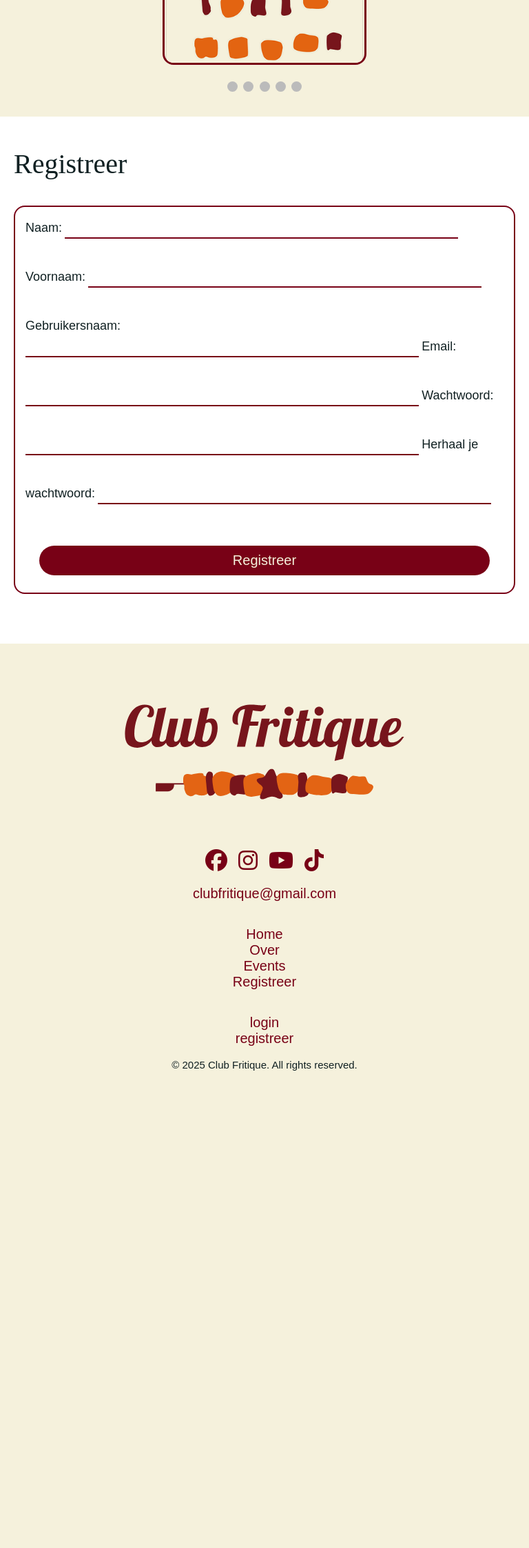
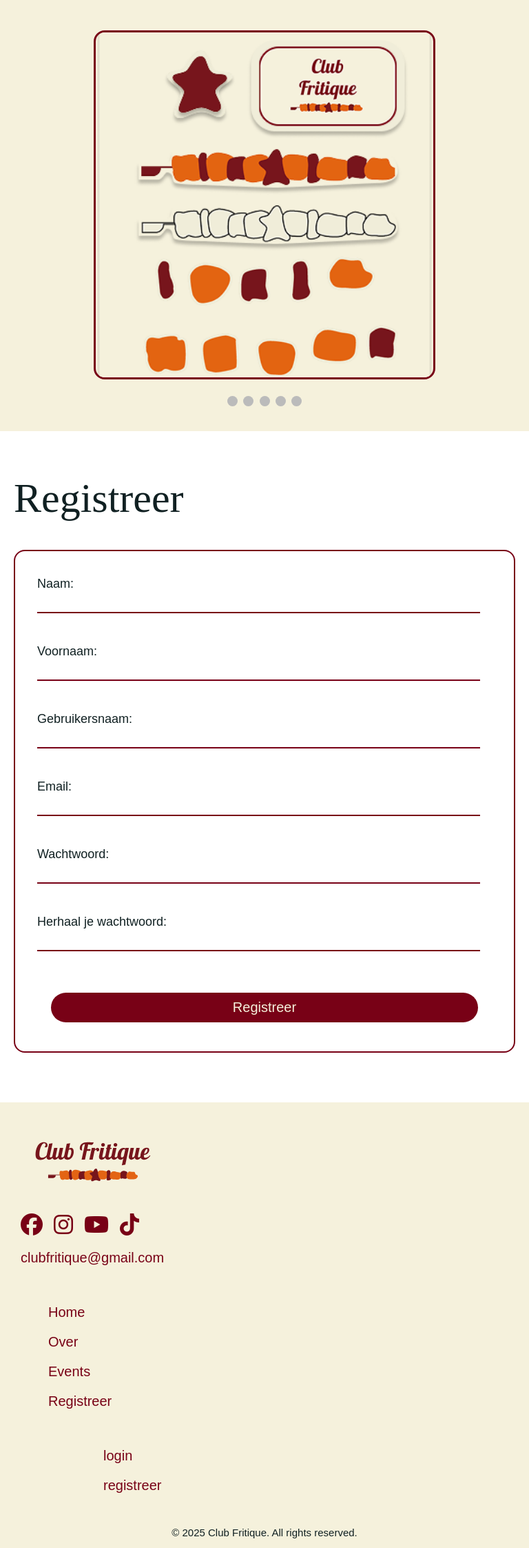
Before and after one commit to femkegoos/ClubFritique, a PHP site: page / in a window 768 px wide. Shown: the part 4200-6444 px from the top of the page at 69% size. Before the commit the page ends 5752 px from the top, so only its background shows below. Run offline with PHP 8.4, Linux system fonts and the light colour scheme; some libraries are stand-ins or nearby versions; some web fonts are replaced.

Commit message:
feat: responsive tablet

```diff
--- a/index.html
+++ b/index.html
@@ -15,7 +15,7 @@
 
 <body>
 	<header>
-
+		<div class="containerDesktop">
 		<img class="logo" src="img/logo_club_fritique.svg" alt="Logo"></img>
 		<!--Mobile menu-->
 		<div id="mySidepanel" class="sidepanel">
@@ -34,11 +34,11 @@
 			<a href="#over">Over</a>
 			<a href="#events">Events</a>
 			<a class="primary_button" href="#registreer">Registreer</a>
-		</div>
+		</div></div>
 	</header>
 
 
-	<div class="hero" id="home">
+	<div class="hero" id="home"><div class="containerDesktop">
 		<div class="illustrations">
 			<img class="snack1" src="img/Sate_onderdeel_1.svg" alt="frituur snackjes"></img>
 			<img class="snack2" src="img/Sate_onderdeel_3.svg" alt="frituur snackjes"></img>
@@ -53,10 +53,10 @@
 			gedurfde experiment of verborgen lokale parel een eerlijke
 			tasting, bespreking en beoordeling.</p>
 		<a class="primary_button" href="#">Word lid!</a>
-		<a class="secondary_button" href="#">Merch</a>
+		<a class="secondary_button" href="#">Merch</a></div>
 	</div>
 
-	<div class="over" id="over">
+	<div class="over" id="over"><div class="containerDesktop">
 		<h1>Over</h1>
 		<h2>Wij zijn Club Fritique</h2>
 		<p>Wij zijn Club Fritique, een trotse Belgische club die de unieke
@@ -79,10 +79,10 @@
 				frituren in heel België vieren.</p>
 			<img src="img/mockup app.png" alt="Een mockup van onze mobiele app">
 			<a class="primary_button" href="#">Download</a>
-		</div>
+		</div></div>
 	</div>
 
-	<div class="events" id="events">
+	<div class="events" id="events"><div class="containerDesktop">
 		<h1>Events</h1>
 		<div class="items">
 			<div class="item">
@@ -110,13 +110,14 @@
 				<p>Elke maand komen wij samen om een gezamenlijke review meetup te doen waarbij we samen snacks proeven
 					en reviewen.</p>
 			</div>
-			<a class="primary_button" href="#">See more</a>
-		</div>
+			</div>
+			<a class="primary_button" href="#">See more</a></div>
+
 
 	</div>
 
 
-	<div class="merch" id="merch">
+	<div class="merch" id="merch"><div class="containerDesktop">
 		<h1>Merch</h1>
 		<div class="carousel">
 			<div class="carousel-track">
@@ -150,10 +151,10 @@
 				<span class="dot" onclick="currentSlide(5)"></span>
 			</div>
 
-		</div>
+		</div></div>
 </div>
 
-		<div class="registreer" id="registreer">
+		<div class="registreer" id="registreer"><div class="containerDesktop">
 			<h1>Registreer</h1>
 			<form action="" method="post">
 				<label for="name">Naam:</label>
@@ -176,10 +177,10 @@
 
 
 				<a class="primary_button" type="submit" value="Registreer">Registreer</a>
-			</form>
+			</form></div>
 		</div>
 
-		<footer>
+		<footer><div class="containerDesktop">
 			<div class="left_footer">
 				<img class="logo_footer" src="img/logo_club_fritique.svg" alt="Logo"></img>
 				<div class="socialMedia">
@@ -202,9 +203,11 @@
 			<div class="right_footer">
 				<a href="login.php">login</a>
 				<a href="#registreer">registreer</a>
-				<p>© 2025 Club Fritique. All rights reserved.</p>
-			</div>
+
+			</div>	</div>
+
 		</footer>
+		<p class="footerP">© 2025 Club Fritique. All rights reserved.</p>
 
 
 
--- a/style/style.css
+++ b/style/style.css
@@ -28,7 +28,8 @@
   padding: 8px 8px 8px 32px;
 }
 
-p, label {
+p,
+label {
   font-family: "brother-1816", sans-serif;
   font-weight: 400;
   font-style: normal;
@@ -38,6 +39,7 @@
   padding-bottom: 10px;
 
 }
+
 h1 {
   font-family: "Galada";
   font-style: normal;
@@ -46,14 +48,16 @@
   font-weight: 400;
   font-size: 40px;
 }
-h2{
+
+h2 {
   font-family: "Galada";
   font-style: normal;
   line-height: 20px;
   color: #102022 !important;
   font-weight: 400;
 }
-h3{
+
+h3 {
   font-family: "Galada";
   font-style: normal;
   line-height: 20px;
@@ -66,9 +70,10 @@
 
 .hero {
   padding-top: 140px;
-  padding-bottom:32px;
+  padding-bottom: 32px;
   margin: 20px;
 }
+
 .hero_title {
   font-style: normal;
   font-size: 60px;
@@ -81,12 +86,12 @@
 .illustrations {
   position: absolute;
   padding: top 0px !important;
-  margin-left:5vw;
+  margin-left: 5vw;
   height: auto;
   z-index: 1;
 }
 
-.illustrations img{
+.illustrations img {
   position: absolute;
   width: 15vw;
 
@@ -113,51 +118,56 @@
   top: -40px;
 }
 
-.over{
-  padding-top:32px !important;
+.over {
+  padding-top: 32px !important;
   background-color: #F5F1DC;
-  padding-bottom:32px !important;
+  padding-bottom: 32px !important;
   padding: 20px;
 }
-.over img{
-  width:99%;
-  border:3px solid #780116;
+
+.over img {
+  width: 99%;
+  border: 3px solid #780116;
   border-radius: 16px;
 }
 
-.platform{
-  padding-top:32px;
+.platform {
+  padding-top: 32px;
 }
 
 .events {
-   padding-top:32px !important;
-  padding-bottom:32px !important;
+  padding-top: 32px !important;
+  padding-bottom: 32px !important;
   padding: 20px;
 }
-.items{
+
+.items {
   display: grid;
   grid-template-columns: repeat(auto-fit, minmax(250px, 1fr));
   gap: 20px;
   align-items: stretch;
 }
 
-.item{
+.item {
   background-color: #102022;
   border: solid 2px #102022;
   border-radius: 16px;
   padding: 5px;
 }
 
-.item p, .item h2, .item h3{
+.item p,
+.item h2,
+.item h3 {
   color: #F5F1DC !important;
-  padding-left:10px;
+  padding-left: 10px;
 }
 
-.item img{
-  width:98.5%;
-  border:3px solid #102022;
+.item img {
+  width: 98.5%;
+  border: 3px solid #102022;
   border-radius: 16px 16px 0px 0px;
 }
+
 .primary_button {
   font-size: 20px;
   background-color: #780116;
@@ -245,7 +255,7 @@
 }
 
 .carousel {
-  font-family: "brother-1816", sans-serif !important  ;
+  font-family: "brother-1816", sans-serif !important;
   margin: auto;
   overflow: hidden;
 }
@@ -257,18 +267,22 @@
 }
 
 .carousel h2 {
-  font-family: "brother-1816", sans-serif !important  ;
-  font-weight: 500 ;
+  font-family: "brother-1816", sans-serif !important;
+  font-weight: 500;
 }
+
 .carousel-track {
   display: flex;
   transition: transform 1s ease-in-out;
 }
+
 .fade {
   animation-name: fade;
   animation-duration: 1.5s;
 }
-.active, .dot:hover {
+
+.active,
+.dot:hover {
   background-color: #717171;
 }
 
@@ -290,99 +304,104 @@
   object-fit: cover;
 
 }
+
 .Slides {
   text-align: center;
   min-width: 100%;
 }
-input{
+
+input {
   font-family: "brother-1816", sans-serif;
   font-size: 16px;
   padding: 8px;
   margin-bottom: 40px;
-  border:0px;
+  border: 0px;
   border-bottom: 2px solid #780116;
   width: 80%;
   height: 10px;
 }
 
-form{
+form {
   border: solid 2px #780116;
   border-radius: 16px;
   padding: 15px;
-  margin-top:50px;
+  margin-top: 50px;
 }
 
-.merch{
-   padding-top:32px !important;
+.merch {
+  padding-top: 32px !important;
   background-color: #F5F1DC;
-  padding-bottom:32px !important;
+  padding-bottom: 32px !important;
   padding: 20px;
 
 }
-.registreer{
-   padding-top:32px !important;
-  padding-bottom:32px !important;
+
+.registreer {
+  padding-top: 32px !important;
+  padding-bottom: 32px !important;
   padding: 20px;
 }
 
-footer{
+footer {
   background-color: #F5F1DC;
   color: #780116 !important;
   text-align: center;
   padding-top: 20px;
   padding-left: 20px;
   padding-right: 20px;
-  padding-bottom:5px !important;
+  padding-bottom: 5px !important;
   margin-top: 40px;
 
   align-items: center;
 }
+
 footer a {
-  padding:0px !important   ;
+  padding: 0px !important;
 }
 
-footer img{
-  width:70%;
+footer img {
+  width: 70%;
 }
-.fa-brands{
+
+.fa-brands {
   font-size: 32px !important;
 }
 
-.left_footer{
+.left_footer {
   font-size: 20px !important;
-  padding-top:16px;
+  padding-top: 16px;
   display: flex;
   flex-direction: column;
   align-items: center;
   gap: 20px;
 }
 
-.middle_footer{
+.middle_footer {
   font-size: 20px !important;
-   padding-top:16px;
+  padding-top: 16px;
   margin: 20px 0px 20px 0px;
 }
 
-.right_footer{
+.right_footer {
   font-size: 20px !important;
-   padding-top:16px;
+  padding-top: 16px;
   font-size: 14px;
   padding-bottom: 0px;
 }
 
-footer p {
+.footerP {
   font-size: 15px;
   line-height: 24px;
-  padding-bottom:0% !important;
+  padding-top: 40px !important;
+  margin: 0px !important;
+  text-align: center;
+  background-color: #F5F1DC;
 }
 
 .socialMedia {
   display: flex;
   gap: 16px;
 }
-
-/* Phone */
-@media (max-width: 768px) {
 
 .logo {
   width: 50%
@@ -397,14 +416,12 @@
   display: inline-block
 }
 
-}
-
 
 /* tablet */
 @media (min-width: 768px) and (max-width: 992px) {
 
   .logo {
-    width: 50%
+    width: 25%
   }
 
   .openbtn {
@@ -416,27 +433,38 @@
     visibility: hidden;
   }
 
-  .content {
-    padding-top: 200px;
+  .hero {
+    padding-top: 180px;
   }
+
+  .hero a {
+    display: inline-block;
+    margin-right: 15px !important;
+    padding-left: 25px !important;
+    padding-right: 25px !important;
+    margin: 0px !important;
+
+  }
+
   .hero_title {
     font-size: 90px;
     line-height: 90px;
   }
-.illustrations img{
+
+  .illustrations img {
     position: absolute;
-  width: 10w;
-
+    width: 10vw;
   }
 
   .illustrations {
     position: absolute;
     padding: top 0px !important;
-  margin-left:10vw;
-  margin-top:40px;
+    margin-left: 10vw;
+    margin-top: 40px;
     height: auto;
     z-index: 1;
   }
+
   .snack1 {
     left: 70vw;
     height: auto;
@@ -458,13 +486,104 @@
     top: -40px;
   }
 
+  h1 {
+    font-size: 60px;
+    line-height: 50px;
   }
+
+  h2 {
+    font-size: 30px;
+
+  }
+
+  h3 {
+    font-size: 20px;
+  }
+
+  .Slides img {
+    margin: 20px;
+    width: 490px !important;
+    height: 500px !important;
+    object-fit: cover;
+
+  }
+
+  input {
+    margin-right: 50px;
+    padding: 8px;
+    margin-bottom: 40px;
+    width: 95%;
+  }
+
+  form {
+    padding: 32px;
+  }
+  footer img {
+    width: 70%;
+
+  }
+
+
+footer {
+  background-color: #F5F1DC;
+  color: #780116 !important;
+  text-align: left;
+  padding-top: 20px;
+  padding-left: 30px;
+  padding-right: 20px;
+  padding-bottom: 5px !important;
+  margin-top: 40px;
+
+   display: flex;
+  flex-direction: row;
+}
+.footerP {
+  font-size: 15px;
+  line-height: 24px;
+}
+.left_footer {
+  font-size: 20px !important;
+display: inline-block;
+  align-items: left;
+}
+
+
+.middle_footer {
+  font-size: 20px !important;
+  padding-left: 40px;
+  margin: 20px 0px 20px 0px;
+}
+.middle_footer a, .left_footer a, .right_footer a {
+  margin-top: 20px !important;
+}
+
+.right_footer {
+  font-size: 20px !important;
+  padding-left: 120px;
+  font-size: 14px;
+  padding-bottom: 0px;
+}
+
+
+}
+
+
 
 /* Desktop */
 @media (min-width: 992px) {
 
+  .containerDesktop {
+  max-width: 1400px;
+  margin: 0 auto;
+}
+
+  .mainmenu {
+
+    display: flex;
+    visibility:visible !important;
+  }
   .logo {
-    width: 1U 70%
+    width: 20%;
   }
 
   .sidepanel,
@@ -473,18 +592,19 @@
     visibility: hidden;
   }
 
-  .content {
+  .hero {
     padding-top: 300px;
 
   }
 
-  header {
+ header .containerDesktop  {
     display: flex;
     align-items: center;
     justify-content: space-between;
 
   }
-  .items{
+
+  .items {
     display: flex;
     gap: 20px;
     align-items: center;
```
Lines whose indentation alone changed are shown as unchanged.
